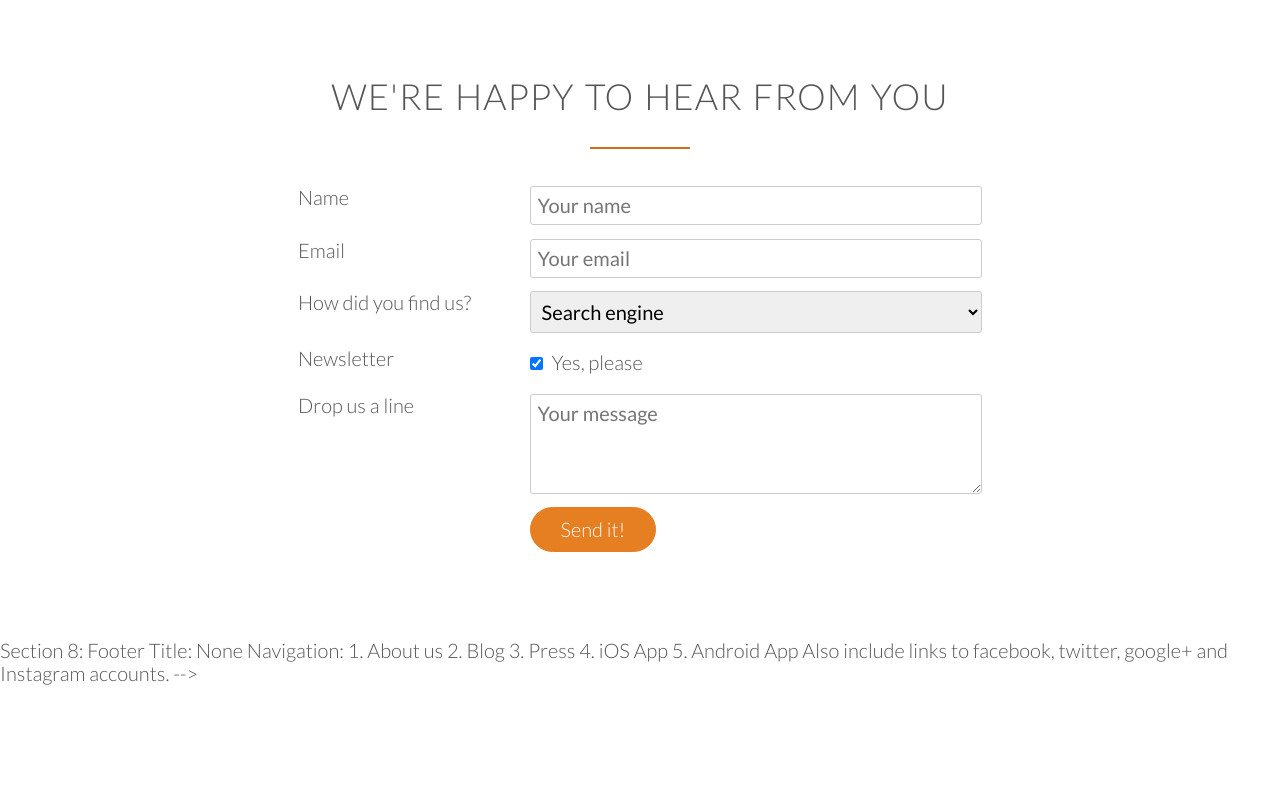
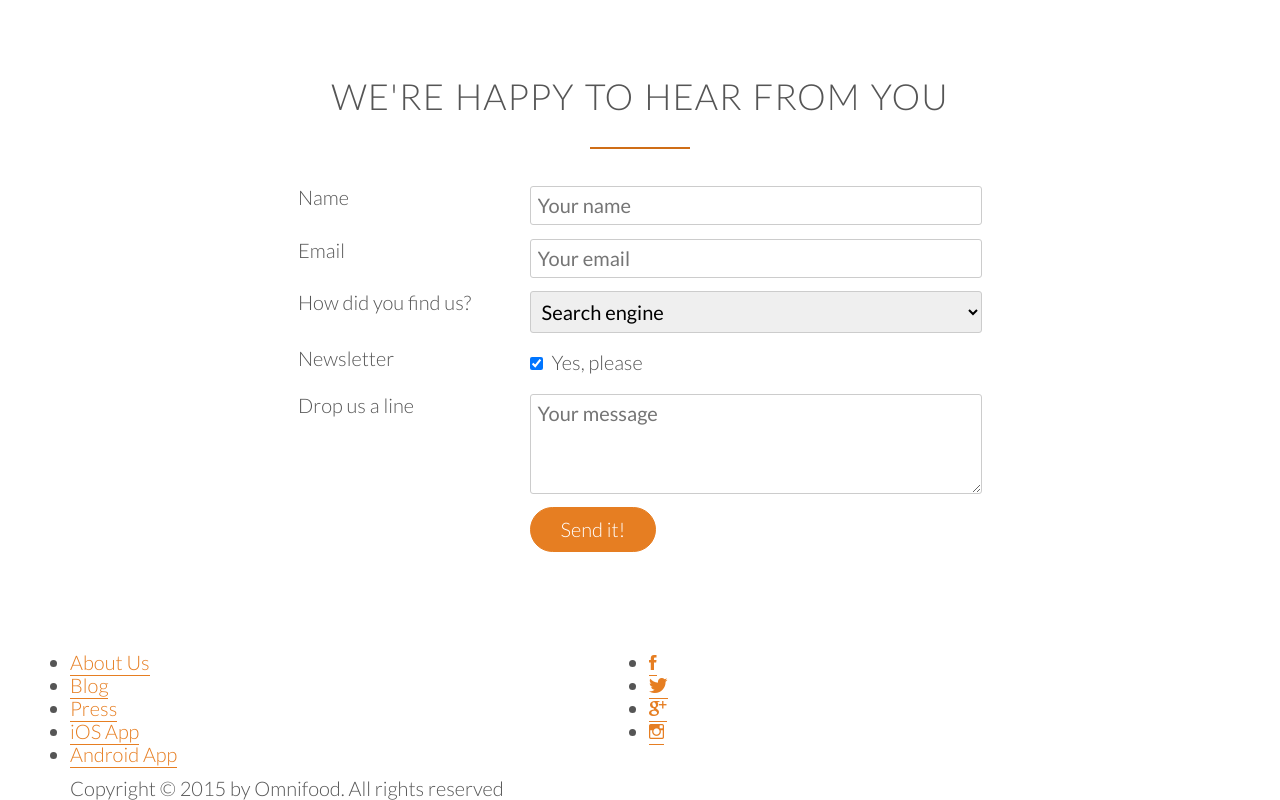
Before and after one commit to matheuscruzhen/jonas-schmedtmann-omnifood, a plain HTML site: page index.html in a window 1280 px wide. Shown: the part 4557-5357 px from the top of the page. Before the commit the page ends 5242 px from the top, so only its background shows below. Drawn offline with Linux system fonts and the light colour scheme; a script that the page names is missing; files whose address does not match are found by name.

Commit message:
bulding the footer - part 2

```diff
--- a/index.html
+++ b/index.html
@@ -374,7 +374,7 @@
             </div>
             <div class="row">
                 <div class="col span-1-of-3">
-                    <label for="email">&nbsp</label>
+                    <label for="email">&nbsp;</label>
                 </div>
                 <div class="col span-2-of-3">
                     <input type="submit" value="Send it!">
@@ -384,14 +384,29 @@
     </div>
 </section>
 
-Section 8: Footer
-Title: None
-
-Navigation:
-1. About us
-2. Blog
-3. Press
-4. iOS App
-5. Android App
-
-Also include links to facebook, twitter, google+ and Instagram accounts. -->
+<footer>
+    <div class="row">
+        <div class="col span-1-of-2">
+            <ul class="footer-nav">
+                <li><a href="#">About Us</a></li>
+                <li><a href="#">Blog</a></li>
+                <li><a href="#">Press</a></li>
+                <li><a href="#">iOS App</a></li>
+                <li><a href="#">Android App</a></li>
+            </ul>
+        </div>
+        <div class="col span-1-of-2">
+            <ul class="social-links">
+                <li><a href="#"><i class="ion-social-facebook"></i></a></li>
+                <li><a href="#"><i class="ion-social-twitter"></i></a></li>
+                <li><a href="#"><i class="ion-social-googleplus"></i></a></li>
+                <li><a href="#"><i class="ion-social-instagram-outline"></i></a></li>
+            </ul>
+        </div>
+    </div>
+    <div class="row">
+        <p>
+            Copyright &copy; 2015 by Omnifood. All rights reserved
+        </p>
+    </div>
+</footer>
```
